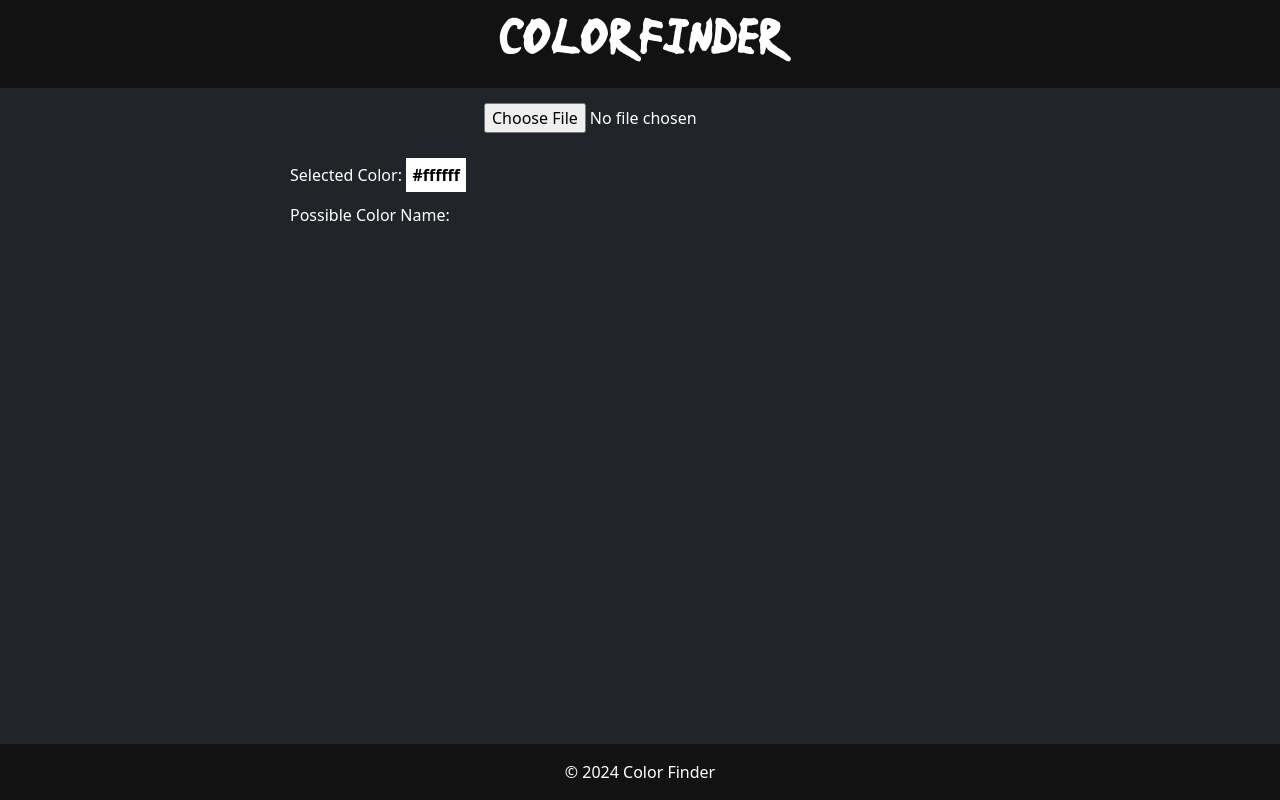
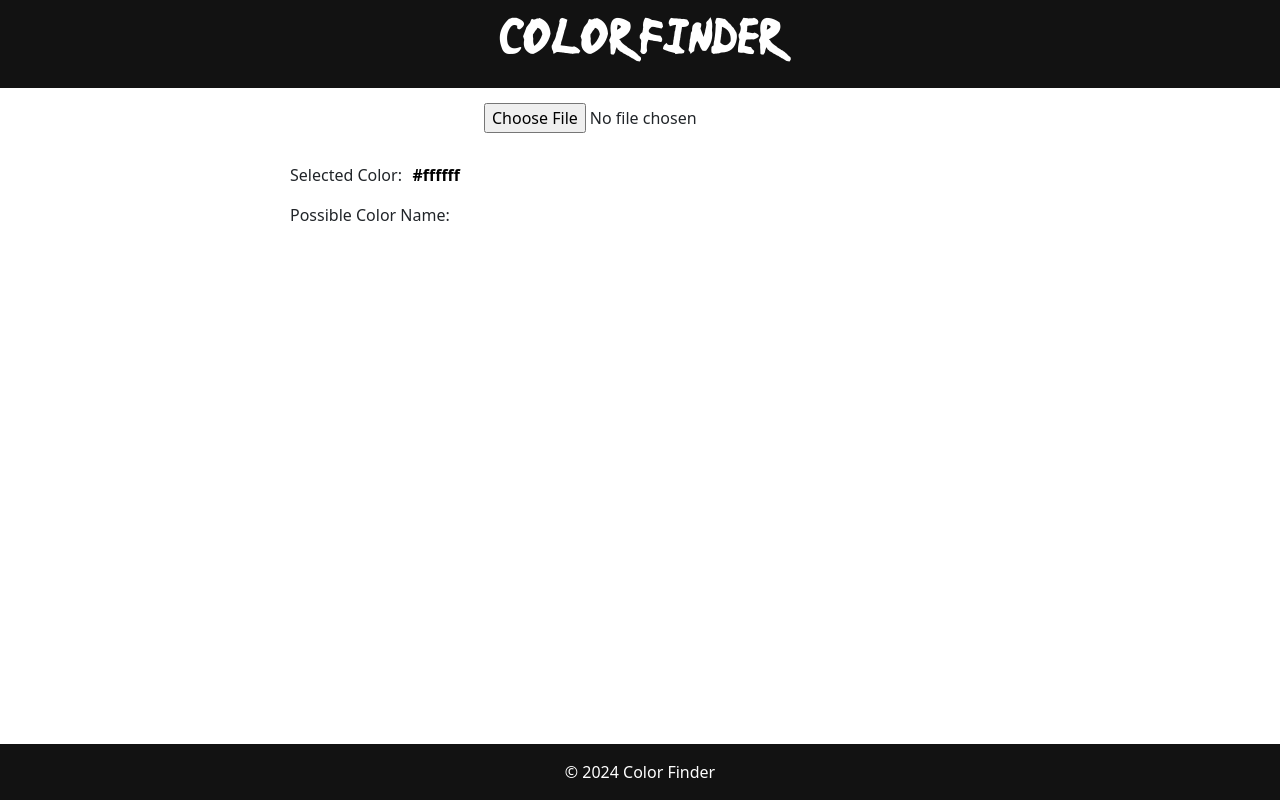
Before and after one commit to georgeolson92/colornamer, a React (Create React App) app: page / in a window 1280 px wide. Built offline with nearby package versions, Linux system fonts and the light colour scheme.

Commit message:
Removed dark background, keep dark header/footer

```diff
--- a/public/index.html
+++ b/public/index.html
@@ -26,7 +26,7 @@
     -->
     <title>Color Finder</title>
   </head>
-  <body class="bg-dark">
+  <body>
     <noscript>You need to enable JavaScript to run this app.</noscript>
     <div id="root"></div>
     <!--
--- a/src/App.css
+++ b/src/App.css
@@ -1,6 +1,4 @@
-body {
-  color: white;
-}
+
 
 .image {
   max-width: 500px;
@@ -38,7 +36,6 @@ body {
   text-align: center;
   max-width: 700px;
   margin: 0px auto;
-  color: white;
 }
 
 .colorNames,
```
